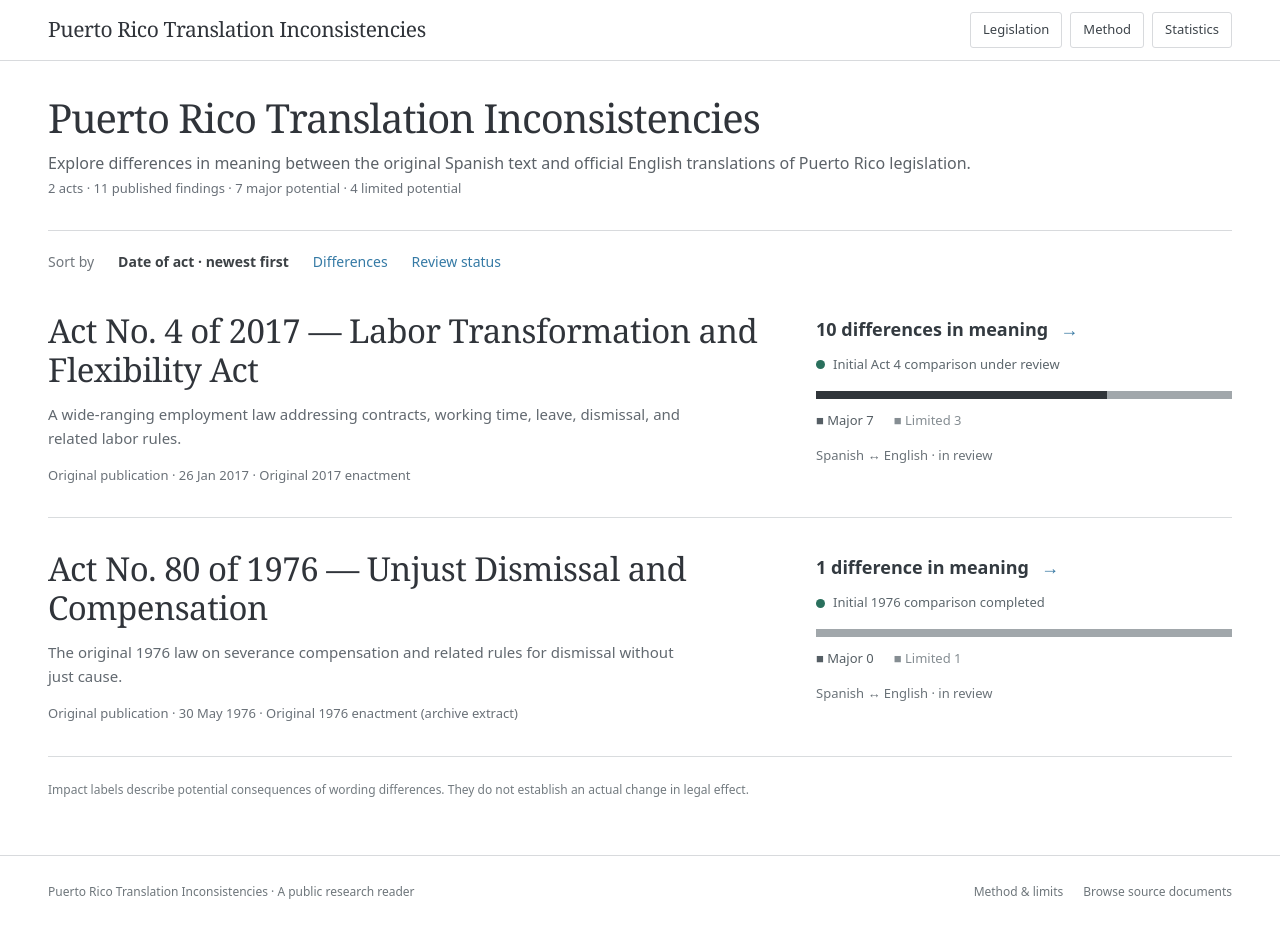
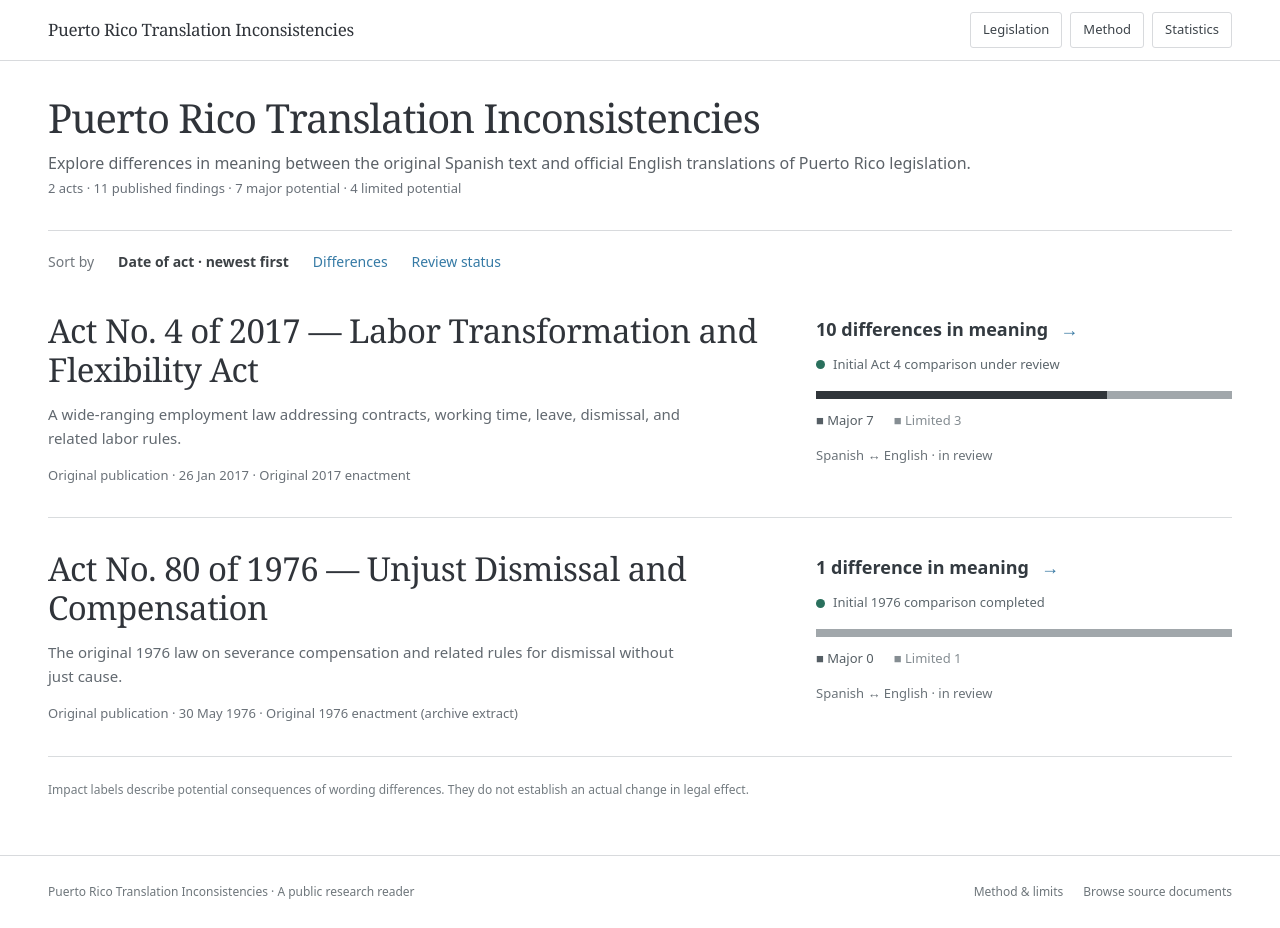
Before and after one commit to ae-oss/puerto-rico-translation-inconsistencies, a Next.js app: page / in a window 1280 px wide. Built offline with nearby package versions, Linux system fonts and the light colour scheme.

Commit message:
Reduce title heading sizes

```diff
--- a/src/components/site-header.tsx
+++ b/src/components/site-header.tsx
@@ -4,7 +4,7 @@ export function SiteHeader() {
   return (
     <header className="border-b border-[#d8dadd] bg-white">
       <div className="mx-auto flex max-w-[1460px] flex-wrap items-center justify-between gap-3 px-5 py-3 sm:px-8 lg:px-12">
-        <Link href="/" className="font-serif text-[21px] tracking-[-.02em] text-[#30343a] hover:text-[#2f6789]" aria-label="Puerto Rico Translation Inconsistencies home">Puerto Rico Translation Inconsistencies</Link>
+        <Link href="/" className="font-serif text-[17px] tracking-[-.02em] text-[#30343a] hover:text-[#2f6789]" aria-label="Puerto Rico Translation Inconsistencies home">Puerto Rico Translation Inconsistencies</Link>
         <nav aria-label="Main navigation" className="flex items-center gap-2 text-[13px] text-[#3d444a]">
           <Link className="nav-link" href="/">Legislation</Link>
           <Link className="nav-link" href="/method/">Method</Link>
```
